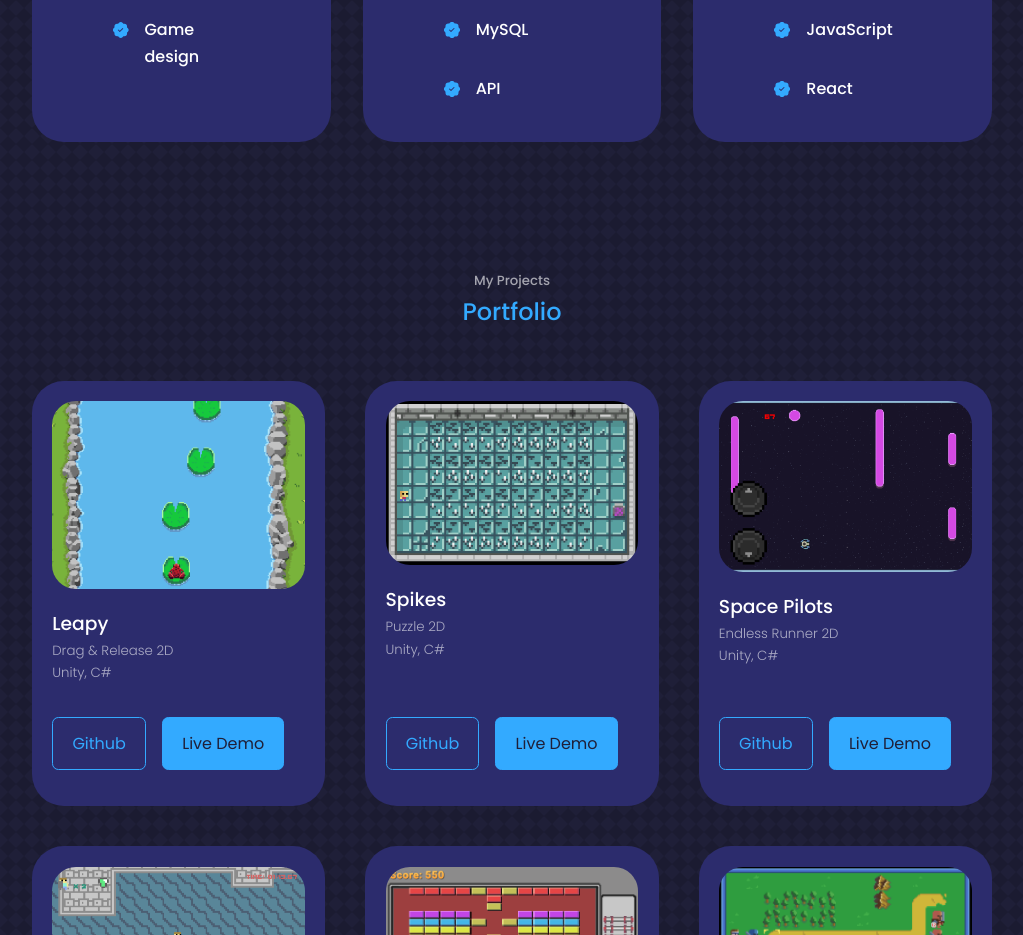
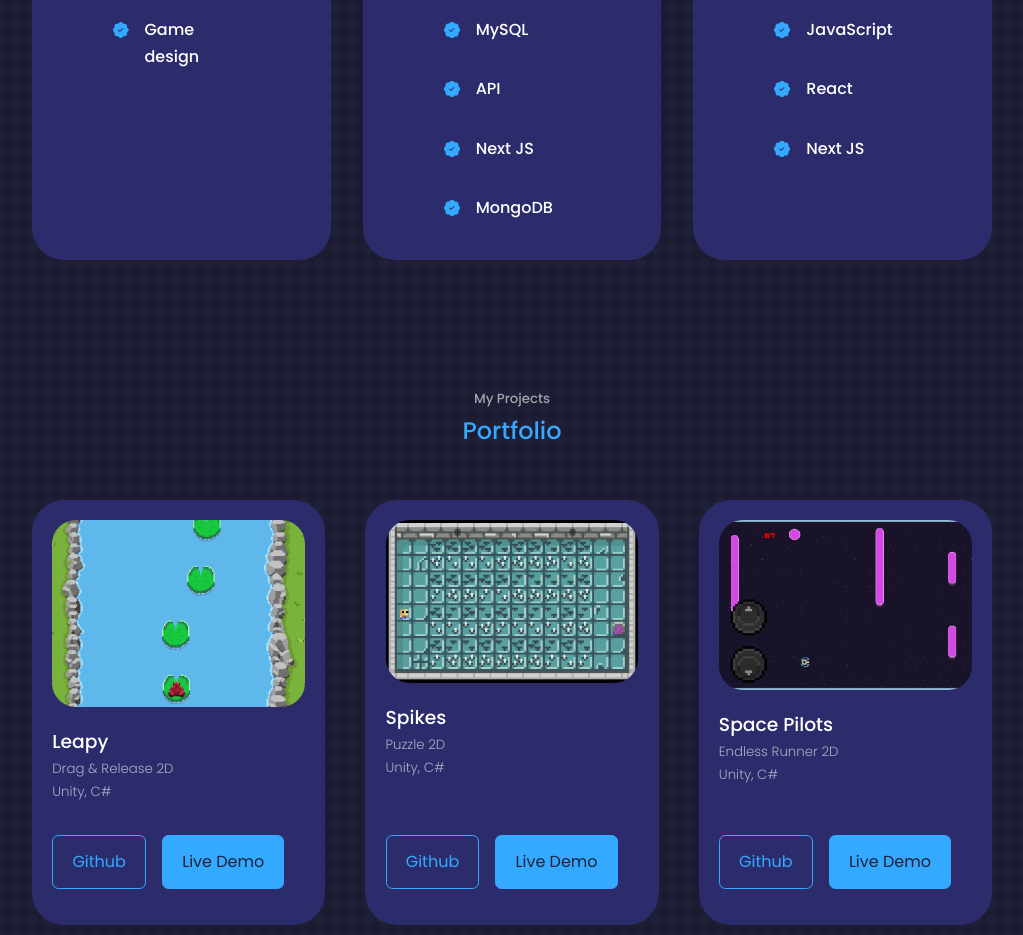
Before and after one commit to MartinQuijano/react-portfolio-website, a React (Create React App) app: page / in a window 1280 px wide. Shown: the part 1400-2335 px from the top of the page, without its empty margins (128-1151 px from the left). Built offline with nearby package versions, Linux system fonts and the light colour scheme; the HTML template or start-up script is replaced by a standard one.

Commit message:
Changed randommovie url, added experience

```diff
--- a/src/components/experience/Experience.jsx
+++ b/src/components/experience/Experience.jsx
@@ -16,21 +16,18 @@
                             <BsPatchCheckFill className='experience__details-icon' />
                             <div>
                                 <h4>C#</h4>
-                                {/* <small className='text-light'>Intermediate</small> */}
                             </div>
                         </article>
                         <article className='experience__details'>
                             <BsPatchCheckFill className='experience__details-icon' />
                             <div>
                                 <h4>Unity</h4>
-                                {/* <small className='text-light'>Intermediate</small> */}
                             </div>
                         </article>
                         <article className='experience__details'>
                             <BsPatchCheckFill className='experience__details-icon' />
                             <div>
                                 <h4>Game design</h4>
-                                {/* <small className='text-light'>Intermediate</small> */}
                             </div>
                         </article>
                     </div>
@@ -43,28 +40,36 @@
                             <BsPatchCheckFill className='experience__details-icon' />
                             <div>
                                 <h4>Node JS</h4>
-                                {/*  <small className='text-light'>Intermediate</small> */}
                             </div>
                         </article>
                         <article className='experience__details'>
                             <BsPatchCheckFill className='experience__details-icon' />
                             <div>
                                 <h4>JavaScript</h4>
-                                {/*  <small className='text-light'>Basic</small> */}
                             </div>
                         </article>
                         <article className='experience__details'>
                             <BsPatchCheckFill className='experience__details-icon' />
                             <div>
                                 <h4>MySQL</h4>
-                                {/*  <small className='text-light'>Basic</small> */}
                             </div>
                         </article>
                         <article className='experience__details'>
                             <BsPatchCheckFill className='experience__details-icon' />
                             <div>
                                 <h4>API</h4>
-                                {/*  <small className='text-light'>Basic</small> */}
+                            </div>
+                        </article>
+                        <article className='experience__details'>
+                            <BsPatchCheckFill className='experience__details-icon' />
+                            <div>
+                                <h4>Next JS</h4>
+                            </div>
+                        </article>
+                        <article className='experience__details'>
+                            <BsPatchCheckFill className='experience__details-icon' />
+                            <div>
+                                <h4>MongoDB</h4>
                             </div>
                         </article>
                     </div>
@@ -77,28 +82,30 @@
                             <BsPatchCheckFill className='experience__details-icon' />
                             <div>
                                 <h4>HTML</h4>
-                                {/* <small className='text-light'>Basic</small> */}
                             </div>
                         </article>
                         <article className='experience__details'>
                             <BsPatchCheckFill className='experience__details-icon' />
                             <div>
                                 <h4>CSS</h4>
-                                {/* <small className='text-light'>Intermediate</small> */}
                             </div>
                         </article>
                         <article className='experience__details'>
                             <BsPatchCheckFill className='experience__details-icon' />
                             <div>
                                 <h4>JavaScript</h4>
-                                {/* <small className='text-light'>Basic</small> */}
                             </div>
                         </article>
                         <article className='experience__details'>
                             <BsPatchCheckFill className='experience__details-icon' />
                             <div>
                                 <h4>React</h4>
-                                {/* <small className='text-light'>Intermediate</small> */}
+                            </div>
+                        </article>
+                        <article className='experience__details'>
+                            <BsPatchCheckFill className='experience__details-icon' />
+                            <div>
+                                <h4>Next JS</h4>
                             </div>
                         </article>
                     </div>
--- a/src/components/portfolio/Portfolio.jsx
+++ b/src/components/portfolio/Portfolio.jsx
@@ -69,7 +69,7 @@
         genre: 'React website',
         technologies: 'HTML, JavaScript, CSS, React',
         github: 'https://github.com/MartinQuijano/random-movie',
-        demo: 'http://randommovie.infinityfreeapp.com/'
+        demo: 'https://randomlymovie.netlify.app/'
     }
 ]
 
```
